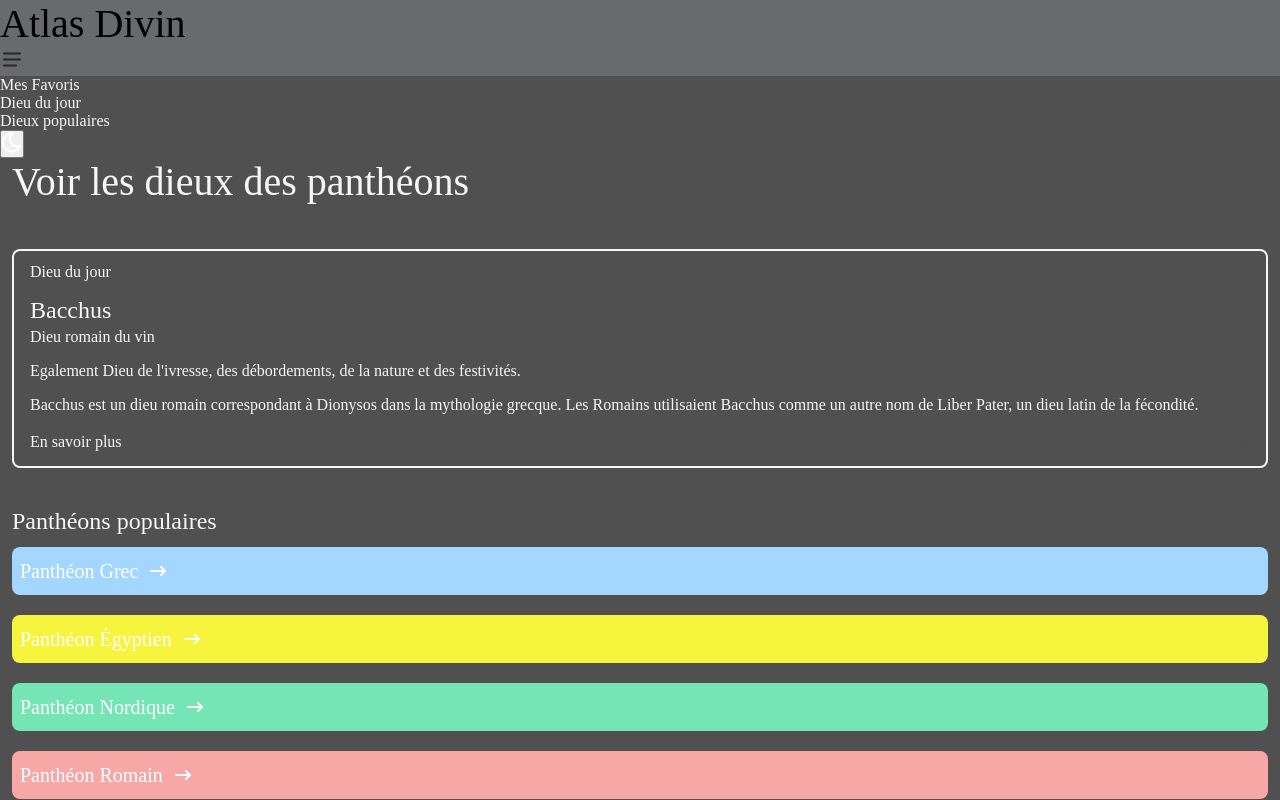
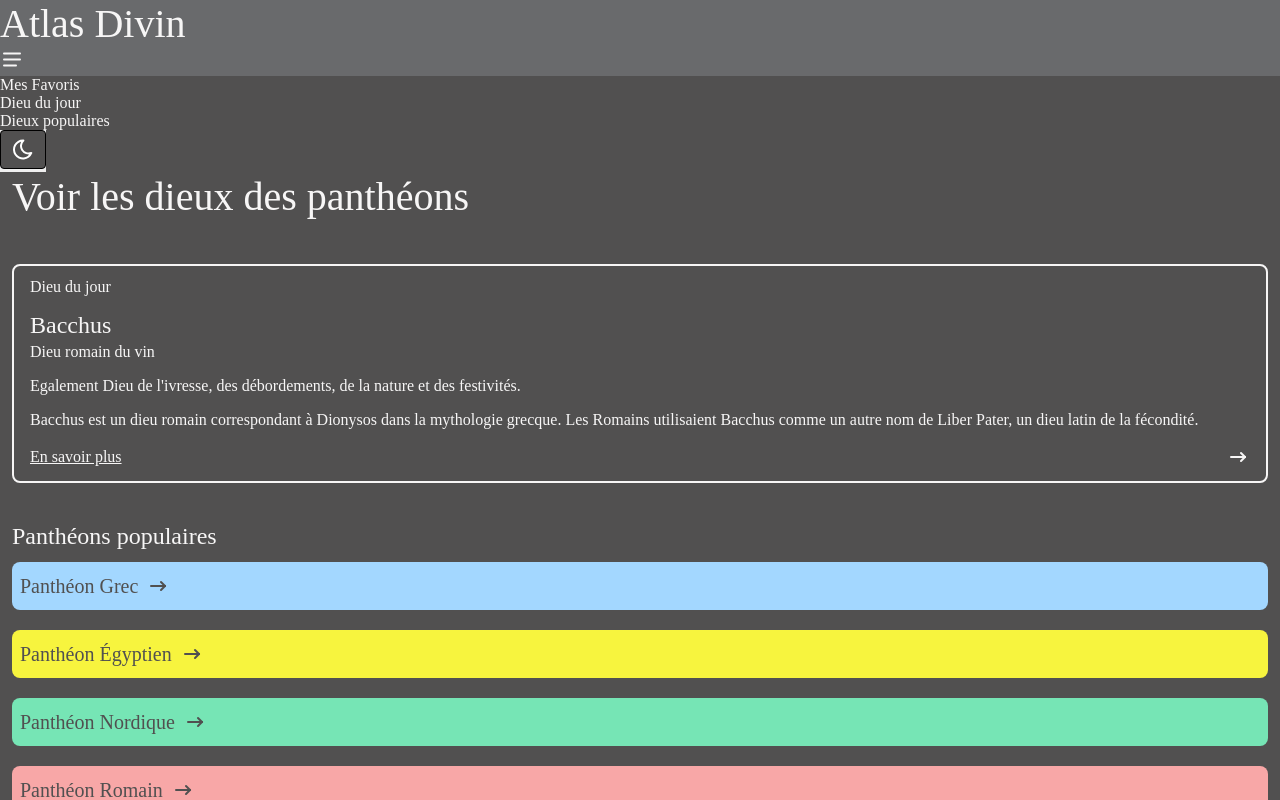
Before and after one commit to EvyEva/02-Atlas-Divin, a website built with Parcel: page src/index.html in a window 1280 px wide. Both pictures are taken after a click on the button 14 px from the left and 146 px from the top of the page. Shown: the top 800 px of the page. Built offline with nearby package versions, Linux system fonts and the light colour scheme; a web font is replaced by a local one.

Commit message:
changement de couleur basée sur le mode etdébut bouton

```diff
--- a/src/index.html
+++ b/src/index.html
@@ -29,25 +29,26 @@
         height="25"
         viewBox="0 0 24 25"
         fill="none"
+        class="nav-pop-up-icon"
       >
         <g clip-path="url(#clip0_57_2369)">
           <path
             d="M4 6.5H20"
-            stroke="#21272A"
+            stroke="currentColor"
             stroke-width="2"
             stroke-linecap="round"
             stroke-linejoin="round"
           />
           <path
             d="M4 12.5H20"
-            stroke="#21272A"
+            stroke="currentColor"
             stroke-width="2"
             stroke-linecap="round"
             stroke-linejoin="round"
           />
           <path
             d="M4 18.5H16"
-            stroke="#21272A"
+            stroke="currentColor"
             stroke-width="2"
             stroke-linecap="round"
             stroke-linejoin="round"
@@ -78,10 +79,11 @@
           height="21"
           viewBox="0 0 20 21"
           fill="none"
+          class="button-into-dark-mode-bg-color"
         >
           <path
             d="M10 1.5C10.132 1.5 10.263 1.5 10.393 1.5C9.10837 2.69371 8.28262 4.29984 8.05932 6.03922C7.83602 7.7786 8.22928 9.54123 9.17076 11.0207C10.1122 12.5002 11.5424 13.603 13.2126 14.1375C14.8829 14.6719 16.6876 14.6041 18.313 13.946C17.6878 15.4505 16.6658 16.757 15.3562 17.7263C14.0466 18.6955 12.4985 19.291 10.8769 19.4494C9.2554 19.6077 7.62129 19.323 6.14892 18.6254C4.67654 17.9278 3.42114 16.8437 2.51661 15.4886C1.61209 14.1335 1.09238 12.5583 1.01291 10.931C0.933445 9.30366 1.29721 7.6853 2.0654 6.24851C2.83359 4.81173 3.97739 3.61042 5.37479 2.77273C6.77219 1.93504 8.37078 1.49239 10 1.492V1.5Z"
-            stroke="white"
+            stroke="currentColor"
             stroke-width="2"
             stroke-linecap="round"
             stroke-linejoin="round"
@@ -95,67 +97,68 @@
           height="25"
           viewBox="0 0 24 25"
           fill="none"
+          class="button-into-light-mode-bg-color"
         >
           <g clip-path="url(#clip0_2001_491)">
             <path
               d="M14.828 15.3281C15.2101 14.9591 15.5148 14.5177 15.7244 14.0297C15.9341 13.5417 16.0444 13.0168 16.049 12.4857C16.0537 11.9546 15.9525 11.4278 15.7513 10.9363C15.5502 10.4447 15.2532 9.99807 14.8776 9.6225C14.5021 9.24693 14.0554 8.94992 13.5639 8.74879C13.0723 8.54767 12.5456 8.44646 12.0144 8.45108C11.4833 8.45569 10.9584 8.56604 10.4704 8.77568C9.98241 8.98531 9.54103 9.29004 9.17204 9.67208C8.44341 10.4265 8.04023 11.4369 8.04935 12.4857C8.05846 13.5345 8.47914 14.5377 9.22077 15.2794C9.9624 16.021 10.9656 16.4417 12.0144 16.4508C13.0632 16.4599 14.0736 16.0567 14.828 15.3281V15.3281Z"
-              stroke="#696A6C"
+              stroke="currentColor"
               stroke-width="2"
               stroke-linecap="round"
               stroke-linejoin="round"
             />
             <path
               d="M6.34296 18.157L4.92896 19.571"
-              stroke="#696A6C"
+              stroke="currentColor"
               stroke-width="2"
               stroke-linecap="round"
               stroke-linejoin="round"
             />
             <path
               d="M6.34296 6.84296L4.92896 5.42896"
-              stroke="#696A6C"
+              stroke="currentColor"
               stroke-width="2"
               stroke-linecap="round"
               stroke-linejoin="round"
             />
             <path
               d="M17.657 6.84296L19.071 5.42896"
-              stroke="#696A6C"
+              stroke="currentColor"
               stroke-width="2"
               stroke-linecap="round"
               stroke-linejoin="round"
             />
             <path
               d="M17.657 18.157L19.071 19.571"
-              stroke="#696A6C"
+              stroke="currentColor"
               stroke-width="2"
               stroke-linecap="round"
               stroke-linejoin="round"
             />
             <path
               d="M4 12.5H2"
-              stroke="#696A6C"
+              stroke="currentColor"
               stroke-width="2"
               stroke-linecap="round"
               stroke-linejoin="round"
             />
             <path
               d="M12 4.5V2.5"
-              stroke="#696A6C"
+              stroke="currentColor"
               stroke-width="2"
               stroke-linecap="round"
               stroke-linejoin="round"
             />
             <path
               d="M20 12.5H22"
-              stroke="#696A6C"
+              stroke="currentColor"
               stroke-width="2"
               stroke-linecap="round"
               stroke-linejoin="round"
             />
             <path
               d="M12 20.5V22.5"
-              stroke="#696A6C"
+              stroke="currentColor"
               stroke-width="2"
               stroke-linecap="round"
               stroke-linejoin="round"
@@ -205,26 +208,27 @@
                 width="24"
                 height="24"
                 viewBox="0 0 24 24"
-                fill="none"
+                fill="currentColor"
+                class="section-daily-god-arrow"
               >
                 <g clip-path="url(#clip0_113_915)">
                   <path
                     d="M5 12H19"
-                    stroke="#515050"
+                    stroke="currentColor"
                     stroke-width="2"
                     stroke-linecap="round"
                     stroke-linejoin="round"
                   />
                   <path
                     d="M15 16L19 12"
-                    stroke="#515050"
+                    stroke="currentColor"
                     stroke-width="2"
                     stroke-linecap="round"
                     stroke-linejoin="round"
                   />
                   <path
                     d="M15 8L19 12"
-                    stroke="#515050"
+                    stroke="currentColor"
                     stroke-width="2"
                     stroke-linecap="round"
                     stroke-linejoin="round"
@@ -244,7 +248,7 @@
           <h5>Panthéons populaires</h5>
           <div class="filter-names">
             <button class="filter-greek">
-              Panthéon Grec
+              <p class="filter-title">Panthéon Grec</p>
               <svg
                 class="filter-arrow"
                 xmlns="http://www.w3.org/2000/svg"
@@ -252,25 +256,26 @@
                 height="24"
                 viewBox="0 0 24 24"
                 fill="none"
+                class="filter-arrow"
               >
                 <g clip-path="url(#clip0_57_2394)">
                   <path
                     d="M5 12H19"
-                    stroke="white"
+                    stroke="currentColor"
                     stroke-width="2"
                     stroke-linecap="round"
                     stroke-linejoin="round"
                   />
                   <path
                     d="M15 16L19 12"
-                    stroke="white"
+                    stroke="currentColor"
                     stroke-width="2"
                     stroke-linecap="round"
                     stroke-linejoin="round"
                   />
                   <path
                     d="M15 8L19 12"
-                    stroke="white"
+                    stroke="currentColor"
                     stroke-width="2"
                     stroke-linecap="round"
                     stroke-linejoin="round"
@@ -284,7 +289,7 @@
               </svg>
             </button>
             <button class="filter-egypt">
-              Panthéon Égyptien
+              <p class="filter-title">Panthéon Égyptien</p>
 
               <svg
                 class="filter-arrow"
@@ -293,25 +298,26 @@
                 height="24"
                 viewBox="0 0 24 24"
                 fill="none"
+                class="filter-arrow"
               >
                 <g clip-path="url(#clip0_57_2394)">
                   <path
                     d="M5 12H19"
-                    stroke="white"
+                    stroke="currentColor"
                     stroke-width="2"
                     stroke-linecap="round"
                     stroke-linejoin="round"
                   />
                   <path
                     d="M15 16L19 12"
-                    stroke="white"
+                    stroke="currentColor"
                     stroke-width="2"
                     stroke-linecap="round"
                     stroke-linejoin="round"
                   />
                   <path
                     d="M15 8L19 12"
-                    stroke="white"
+                    stroke="currentColor"
                     stroke-width="2"
                     stroke-linecap="round"
                     stroke-linejoin="round"
@@ -325,7 +331,7 @@
               </svg>
             </button>
             <button class="filter-norse">
-              Panthéon Nordique
+              <p class="filter-title">Panthéon Nordique</p>
               <svg
                 class="filter-arrow"
                 xmlns="http://www.w3.org/2000/svg"
@@ -333,25 +339,26 @@
                 height="24"
                 viewBox="0 0 24 24"
                 fill="none"
+                class="filter-arrow"
               >
                 <g clip-path="url(#clip0_57_2394)">
                   <path
                     d="M5 12H19"
-                    stroke="white"
+                    stroke="currentColor"
                     stroke-width="2"
                     stroke-linecap="round"
                     stroke-linejoin="round"
                   />
                   <path
                     d="M15 16L19 12"
-                    stroke="white"
+                    stroke="currentColor"
                     stroke-width="2"
                     stroke-linecap="round"
                     stroke-linejoin="round"
                   />
                   <path
                     d="M15 8L19 12"
-                    stroke="white"
+                    stroke="currentColor"
                     stroke-width="2"
                     stroke-linecap="round"
                     stroke-linejoin="round"
@@ -365,7 +372,7 @@
               </svg>
             </button>
             <button class="filter-roman">
-              Panthéon Romain
+              <p class="filter-title">Panthéon Romain</p>
               <svg
                 class="filter-arrow"
                 xmlns="http://www.w3.org/2000/svg"
@@ -373,25 +380,26 @@
                 height="24"
                 viewBox="0 0 24 24"
                 fill="none"
+                class="filter-arrow"
               >
                 <g clip-path="url(#clip0_57_2394)">
                   <path
                     d="M5 12H19"
-                    stroke="white"
+                    stroke="currentColor"
                     stroke-width="2"
                     stroke-linecap="round"
                     stroke-linejoin="round"
                   />
                   <path
                     d="M15 16L19 12"
-                    stroke="white"
+                    stroke="currentColor"
                     stroke-width="2"
                     stroke-linecap="round"
                     stroke-linejoin="round"
                   />
                   <path
                     d="M15 8L19 12"
-                    stroke="white"
+                    stroke="currentColor"
                     stroke-width="2"
                     stroke-linecap="round"
                     stroke-linejoin="round"
@@ -928,10 +936,11 @@
             height="14"
             viewBox="0 0 20 14"
             fill="none"
+            class="footer-icon"
           >
             <path
               d="M15.812 0.0171133H4.145C1.855 0.0171133 0 1.85211 0 4.11611V9.88411C0 12.1481 1.856 13.9841 4.145 13.9841H15.812C18.102 13.9841 19.957 12.1481 19.957 9.88411V4.11611C19.957 1.85211 18.101 0.0161133 15.812 0.0161133V0.0171133ZM13.009 7.28011L7.552 9.85511C7.51872 9.87114 7.48192 9.87848 7.44503 9.87647C7.40815 9.87445 7.37237 9.86313 7.34103 9.84357C7.3097 9.82401 7.28382 9.79684 7.2658 9.76459C7.24779 9.73234 7.23822 9.69605 7.238 9.65911V4.35011C7.23867 4.31299 7.24872 4.27663 7.26722 4.24444C7.28573 4.21224 7.31208 4.18526 7.34382 4.16599C7.37556 4.14673 7.41167 4.13581 7.44877 4.13425C7.48587 4.1327 7.52276 4.14057 7.556 4.15711L13.014 6.89211C13.0504 6.91024 13.0809 6.93826 13.102 6.97294C13.1232 7.00762 13.1341 7.04756 13.1336 7.08818C13.1331 7.1288 13.1211 7.16845 13.0991 7.20258C13.077 7.2367 13.0458 7.26392 13.009 7.28111V7.28011Z"
-              fill="black"
+              fill="currentColor"
             />
           </svg>
           <svg
@@ -940,10 +949,11 @@
             height="24"
             viewBox="0 0 24 24"
             fill="none"
+            class="footer-icon"
           >
             <path
               d="M9.04598 5.865V8.613H7.03198V11.973H9.04598V21.959H13.18V11.974H15.955C15.955 11.974 16.215 10.363 16.341 8.601H13.197V6.303C13.197 5.96 13.647 5.498 14.093 5.498H16.347V2H13.283C8.94298 2 9.04598 5.363 9.04598 5.865Z"
-              fill="black"
+              fill="currentColor"
             />
           </svg>
           <svg
@@ -952,18 +962,19 @@
             height="24"
             viewBox="0 0 24 24"
             fill="none"
+            class="footer-icon"
           >
             <path
               d="M16.017 2H7.947C6.37015 2.00185 4.85844 2.62914 3.74353 3.74424C2.62862 4.85933 2.00159 6.37115 2 7.948L2 16.018C2.00185 17.5948 2.62914 19.1066 3.74424 20.2215C4.85933 21.3364 6.37115 21.9634 7.948 21.965H16.018C17.5948 21.9631 19.1066 21.3359 20.2215 20.2208C21.3364 19.1057 21.9634 17.5938 21.965 16.017V7.947C21.9631 6.37015 21.3359 4.85844 20.2208 3.74353C19.1057 2.62862 17.5938 2.00159 16.017 2V2ZM19.957 16.017C19.957 16.5344 19.8551 17.0468 19.6571 17.5248C19.4591 18.0028 19.1689 18.4371 18.803 18.803C18.4371 19.1689 18.0028 19.4591 17.5248 19.6571C17.0468 19.8551 16.5344 19.957 16.017 19.957H7.947C6.90222 19.9567 5.90032 19.5415 5.16165 18.8026C4.42297 18.0638 4.008 17.0618 4.008 16.017V7.947C4.00827 6.90222 4.42349 5.90032 5.16235 5.16165C5.90122 4.42297 6.90322 4.008 7.948 4.008H16.018C17.0628 4.00827 18.0647 4.42349 18.8034 5.16235C19.542 5.90122 19.957 6.90322 19.957 7.948V16.018V16.017Z"
-              fill="black"
+              fill="currentColor"
             />
             <path
               d="M11.9821 6.81909C10.6135 6.82121 9.3016 7.36588 8.33397 8.3337C7.36633 9.30152 6.82192 10.6135 6.82007 11.9821C6.82166 13.351 7.36609 14.6634 8.33397 15.6315C9.30185 16.5996 10.6142 17.1442 11.9831 17.1461C13.3522 17.1445 14.6647 16.5999 15.6328 15.6318C16.6009 14.6637 17.1455 13.3512 17.1471 11.9821C17.145 10.6132 16.6 9.30098 15.6318 8.33329C14.6635 7.3656 13.351 6.82141 11.9821 6.82009V6.81909ZM11.9821 15.1381C11.1453 15.1381 10.3428 14.8057 9.75115 14.214C9.15947 13.6223 8.82707 12.8198 8.82707 11.9831C8.82707 11.1463 9.15947 10.3438 9.75115 9.75217C10.3428 9.16049 11.1453 8.82809 11.9821 8.82809C12.8188 8.82809 13.6213 9.16049 14.213 9.75217C14.8047 10.3438 15.1371 11.1463 15.1371 11.9831C15.1371 12.8198 14.8047 13.6223 14.213 14.214C13.6213 14.8057 12.8188 15.1381 11.9821 15.1381Z"
-              fill="black"
+              fill="currentColor"
             />
             <path
               d="M17.1559 8.09509C17.8391 8.09509 18.3929 7.54127 18.3929 6.85809C18.3929 6.17492 17.8391 5.62109 17.1559 5.62109C16.4728 5.62109 15.9189 6.17492 15.9189 6.85809C15.9189 7.54127 16.4728 8.09509 17.1559 8.09509Z"
-              fill="black"
+              fill="currentColor"
             />
           </svg>
         </div>
--- a/src/scss/_base.scss
+++ b/src/scss/_base.scss
@@ -45,6 +45,37 @@ html[data-theme="dark"] .button-into-light-mode {
   display: none;
 }
 
+button {
+  text-decoration: none;
+  border: none;
+}
+
+.button-into-light-mode-bg-color {
+  color: #515050;
+  background-color: white;
+  border-radius: 4px;
+  border-right: 1px solid #f7f6f6;
+  width: 100%;
+  height: 100%;
+  padding-left: 12px;
+  padding-right: 12px;
+  padding-top: 8px;
+  padding-bottom: 8px;
+}
+
+.button-into-dark-mode-bg-color {
+  color: white;
+  background-color: #515050;
+  width: 100%;
+  height: 100%;
+  padding-left: 12px;
+  padding-right: 12px;
+  padding-top: 8px;
+  padding-bottom: 8px;
+  border-radius: 4px;
+  border: 1px solid #000;
+}
+
 body {
   color: var(--color-grey-text);
   font-family: "Bubbler One";
@@ -61,7 +92,7 @@ h1 {
   font-style: normal;
   font-weight: 400;
   line-height: normal;
-  color: black;
+  color: var(--color-black);
 }
 
 h2 {
--- a/src/scss/modules/_filter.scss
+++ b/src/scss/modules/_filter.scss
@@ -42,3 +42,11 @@
 .filter-roman {
   background-color: var(--color-red);
 }
+
+.filter-arrow {
+  color: var(--color-white);
+}
+
+.filter-title {
+  color: var(--color-white);
+}
--- a/src/scss/modules/_section-daily-god.scss
+++ b/src/scss/modules/_section-daily-god.scss
@@ -27,7 +27,7 @@
 
 .section-daily-god-more {
   flex: 1 0 0;
-  text-decoration: dashed;
+  text-decoration: underline;
 }
 
 .section-daily-god-learn-more {
@@ -37,3 +37,7 @@
   gap: 8px;
   align-self: stretch;
 }
+
+.section-daily-god-arrow {
+  color: var(--color-grey-text);
+}
```
Also changed, not shown: src/scss/_layout.scss (+10 -2 lines).
